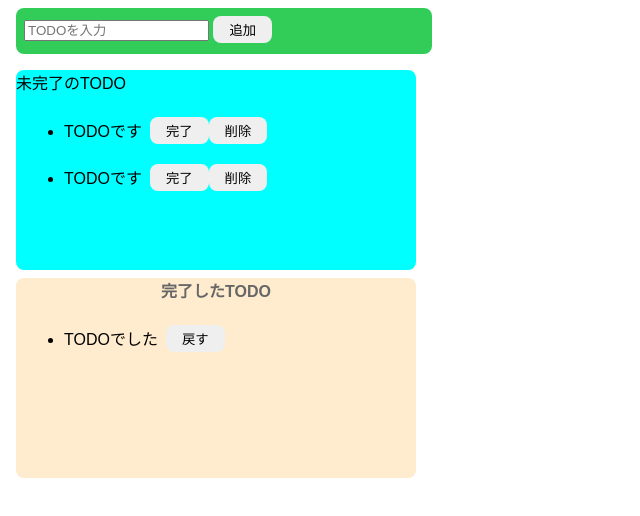
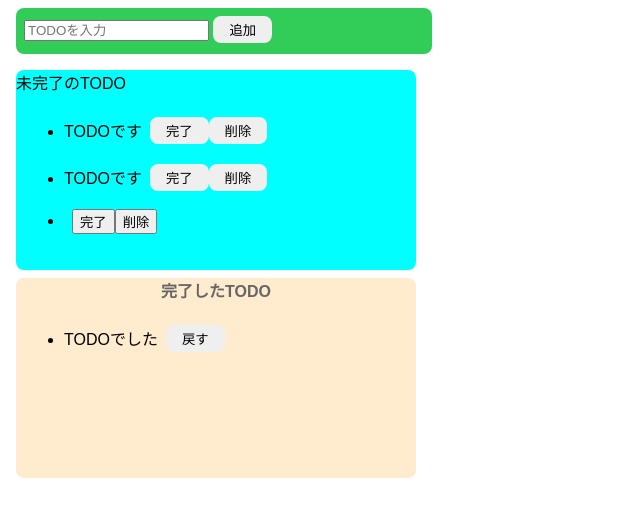
Before and after one commit to Taishi1020/JavaScript_todo, a website built with Parcel: page index.html in a window 1280 px wide. Both pictures are taken after a click on the button "追加". Shown: the whole page, without its empty margins (0-640 px from the left). Built offline with nearby package versions, Linux system fonts and the light colour scheme.

Commit message:
未完了リストに値の追加と、削除ボタンと完了ボタンを作成 完了ボタンと削除ボタンに関しては、未だアラート出力のみ

```diff
--- a/index.html
+++ b/index.html
@@ -11,7 +11,7 @@
     </div>
     <div class="incomplete">
       <p class="=title">未完了のTODO</p>
-      <ul>
+      <ul id="incomplete-list">
         <div class="list-row">
           <li>TODOです</li>
           <button class="button">完了</button>
--- a/src/index.js
+++ b/src/index.js
@@ -13,9 +13,27 @@ const onClickAdd = () => {
   const li = document.createElement("li"); //liテキストを生成
   li.innerText = inputText; //innnerTextの中に、テキストボックスから取得した変数（入力した内容）を設定することで liタグが作成される
 
+  //完了ボタンタグ生成
+  const completeButton = document.createElement("button");
+  completeButton.innerText = "完了";
+  completeButton.addEventListener("click", () => {
+    alert("完了");
+  });
+
+  //削除ボタン生成
+  const deleteButton = document.createElement("button");
+  deleteButton.innerText = "削除";
+  deleteButton.addEventListener("click", () => {
+    alert("削除");
+  });
+
   //divタグの子要素に書く要素をｓ設定
   div.appendChild(li);
-  console.log(div);
+  div.appendChild(completeButton);
+  div.appendChild(deleteButton);
+
+  //未完了リストに追加
+  document.getElementById("incomplete-list").appendChild(div);
 };
 
 document
```
